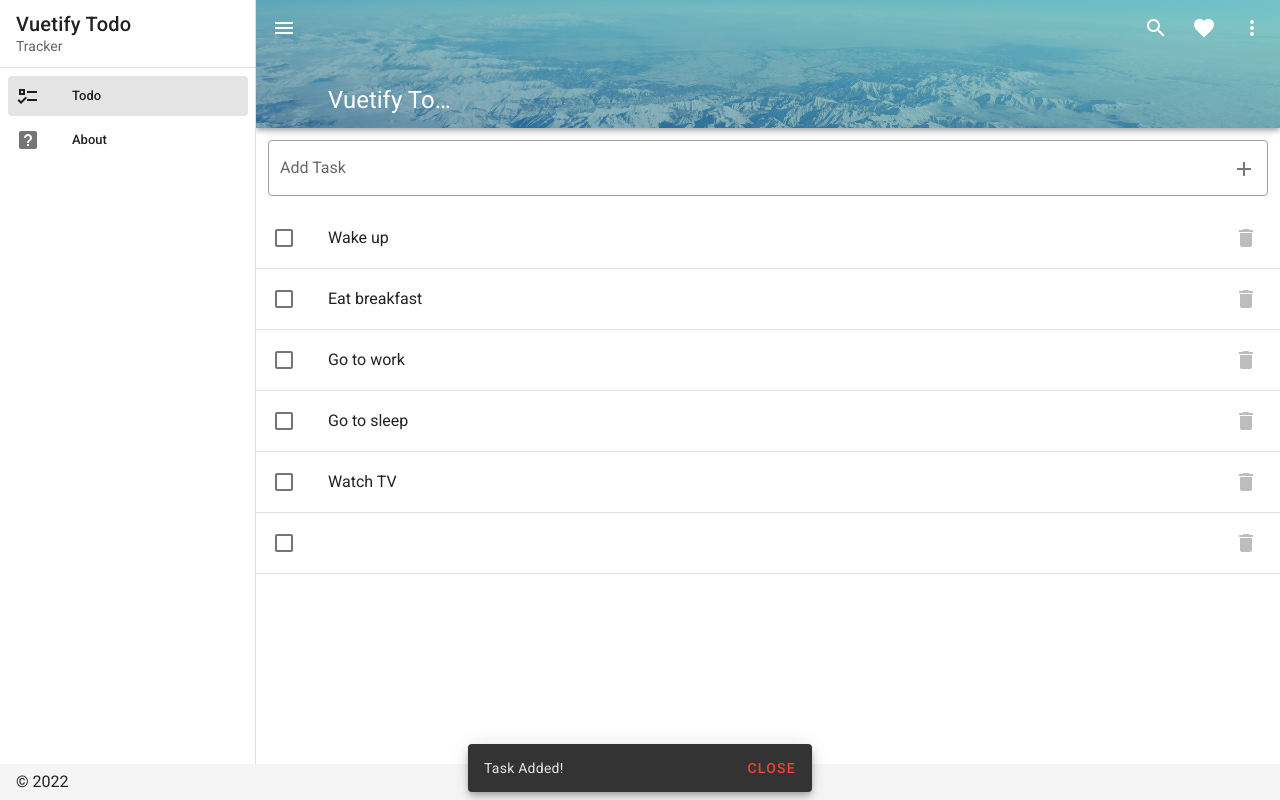
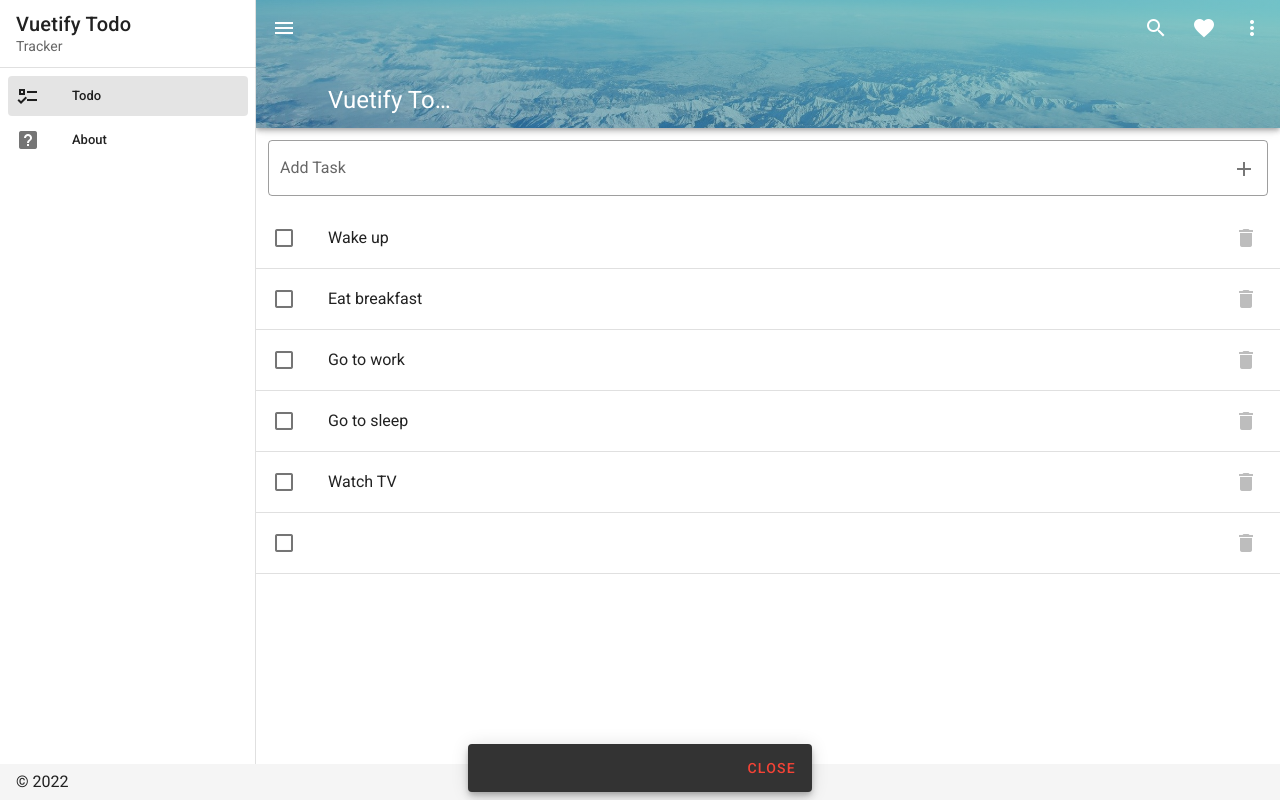
Before and after one commit to EliasAfara/vue-vuetify-learning-path, a Vue app in the folder vuetify-todo/: page /#/ in a window 1280 px wide. Both pictures are taken after a click on the button 1244 px from the left and 169 px from the top of the page. Built offline with nearby package versions, Linux system fonts and the light colour scheme.

Commit message:
Modified snackbar to display dynamic message

```diff
--- a/vuetify-todo/src/components/Shared/Snackbar.vue
+++ b/vuetify-todo/src/components/Shared/Snackbar.vue
@@ -1,9 +1,14 @@
 <template>
   <v-snackbar v-model="$store.state.snackbar.show">
-    {{ text }}
+    {{ $store.state.snackbar.message }}
 
     <template v-slot:action="{ attrs }">
-      <v-btn color="red" text v-bind="attrs" @click="snackbar = false">
+      <v-btn
+        color="red"
+        text
+        v-bind="attrs"
+        @click="$store.state.snackbar.show = false"
+      >
         Close
       </v-btn>
     </template>
@@ -13,9 +18,6 @@
 <script>
 export default {
   name: "Snackbar",
-  data: () => ({
-    text: `Task Added!`,
-  }),
 };
 </script>
 
```
